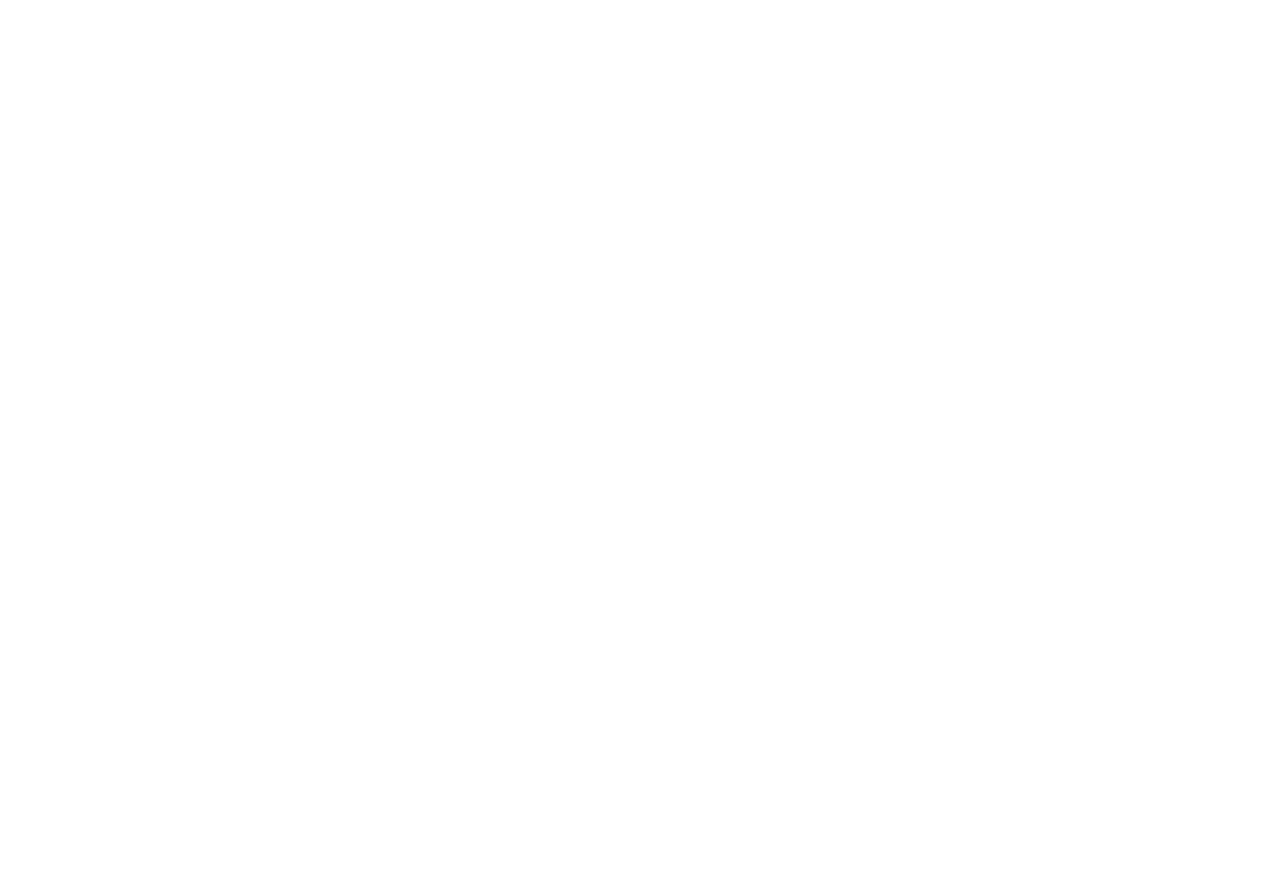
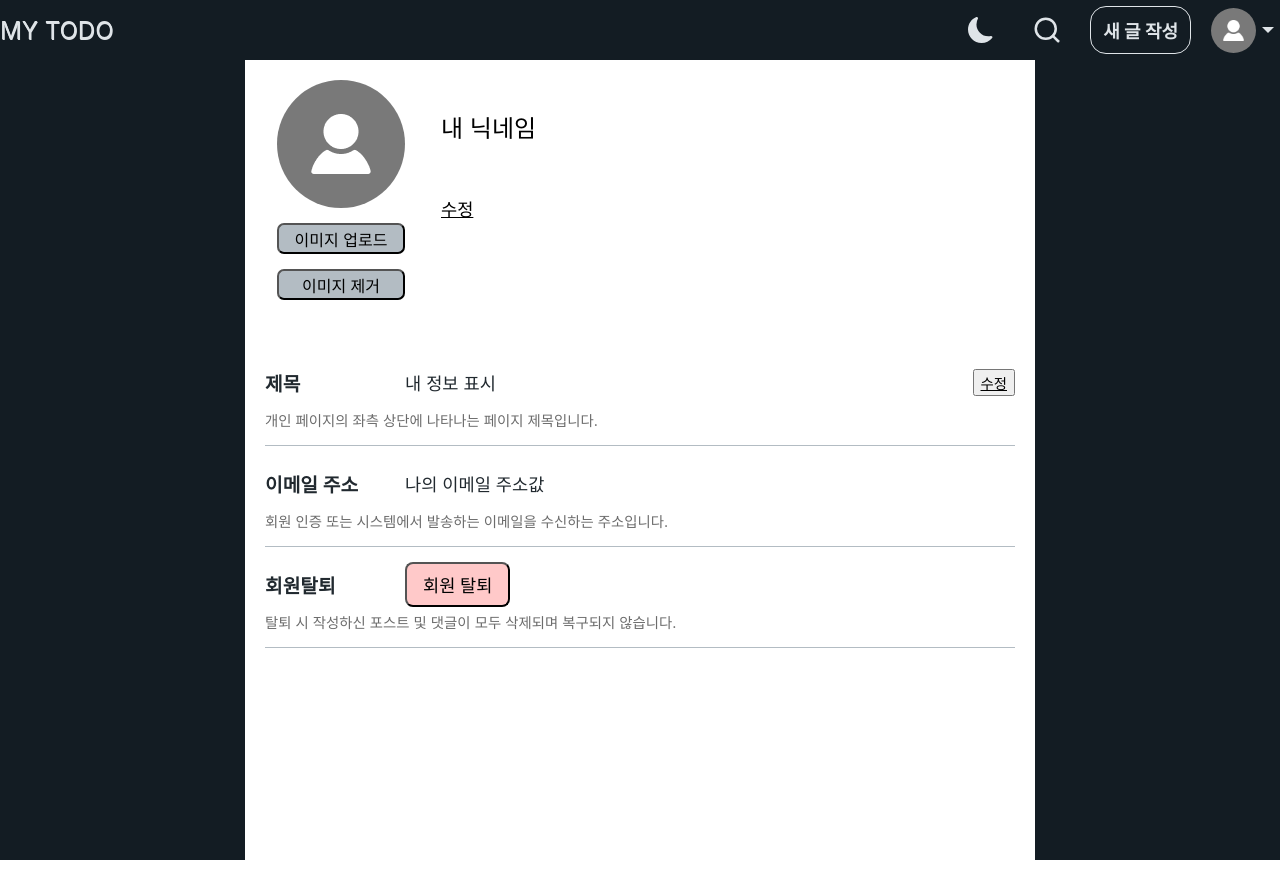
Before and after one commit to Joe-wonho/blog-side, a React (Create React App) app in the folder client/: page /mypage in a window 1280 px wide. Before the commit this address had no page. Before the commit the page ends 800 px from the top, so only its background shows below. Built offline with nearby package versions, Linux system fonts and the light colour scheme.

Commit message:
init: MyPage 레이아웃 구현

```diff
--- a/client/src/App.tsx
+++ b/client/src/App.tsx
@@ -3,6 +3,7 @@
 import MainPage from './pages/MainPage';
 import LoginPage from './pages/LoginPage';
 import SignupPage from './pages/SignupPage';
+import Mypage from './pages/Mypage';
 import { BrowserRouter, Route, Routes } from 'react-router-dom';
 import { RecoilRoot } from 'recoil';
 //1024px기준
@@ -12,9 +13,10 @@
       <RecoilRoot>
         <BrowserRouter>
           <Routes>
-            <Route path='/' element={<MainPage />}></Route>
+            <Route path='/main' element={<MainPage />}></Route>
             <Route path='/login' element={<LoginPage />}></Route>
             <Route path='/signup' element={<SignupPage />}></Route>
+            <Route path='/mypage' element={<Mypage />}></Route>
           </Routes>
         </BrowserRouter>
       </RecoilRoot>
--- a/client/src/components/Login/Login.tsx
+++ b/client/src/components/Login/Login.tsx
@@ -3,8 +3,9 @@
 import LoginForm from './LoginForm';
 import { useNavigate } from 'react-router';
 import { useState } from 'react';
-import axios from 'axios';
+import axios, { AxiosResponse } from 'axios';
 import { emailValidation, pwdValidation } from '../Signup/validation';
+
 const LoginContainer = styled.div`
   padding: 0 24px;
   height: 100%;
@@ -123,14 +124,19 @@
     if (emailValidation(loginForm.email)[0] === false || pwdValidation(loginForm.password)[0] === false) {
       alert('올바른 정보를 입력해주세요');
     } else {
-      console.log(loginForm);
       //  이부분에서 서버와 통신하면 된다.
-      // try {
-      //   await axios.post('http://localhost:8080/login', loginForm);
-      // } catch (err: any) {
-      //   console.log('axios 에러');
-      //   throw new Error(err);
-      // }
+      try {
+        await axios.post('/login', { email: loginForm.email, password: loginForm.password }).then((res) => {
+          const { authorization, refresh } = res.headers;
+          let accessToken: string = authorization;
+          let refreshToken: string = refresh;
+          console.log(accessToken);
+          console.log(refreshToken);
+          navigate('/main');
+        });
+      } catch (err: any) {
+        alert('로그인 실패');
+      }
     }
   };
 
--- /dev/null
+++ b/client/src/components/Mypage/MyInfo.tsx
@@ -0,0 +1,175 @@
+import styled from 'styled-components';
+import defaultProfileImg from '../../assets/profile.png';
+const MyinfoContainer = styled.div`
+  width: 100%;
+  padding: 20px;
+`;
+
+const ProfileContainer = styled.div`
+  display: flex;
+  width: 100%;
+  margin-bottom: 70px;
+  flex-direction: row;
+  @media screen and (max-width: 804px) {
+    flex-direction: column;
+    align-items: center;
+    margin-bottom: 20px;
+    min-width: 410px;
+  }
+`;
+
+const ProfileImgBox = styled.div`
+  width: 152px;
+  height: 220px;
+  display: flex;
+  flex-direction: column;
+  align-items: center;
+  gap: 15px;
+  .img-preview {
+    border-radius: 50%;
+    width: 128px;
+    height: 128px;
+  }
+  @media screen and (max-width: 804px) {
+    width: 100%;
+  }
+`;
+
+const ImgBtn = styled.button`
+  font-size: 1rem;
+  background-color: var(--gray-blue-300);
+  width: 128px;
+  height: 32px;
+  border-radius: 7px;
+  @media screen and (max-width: 804px) {
+    width: 160px;
+  }
+`;
+const ProfileInfoBox = styled.div`
+  flex-grow: 1;
+  display: flex;
+  flex-direction: column;
+  padding-left: 24px;
+  padding-top: 5px;
+  gap: 10px;
+
+  .my-nickname {
+    font-size: 1.5rem;
+    cursor: default;
+  }
+  .modify-nickname {
+    font-size: 1.1rem;
+    cursor: pointer;
+    text-decoration: underline;
+  }
+  @media screen and (max-width: 804px) {
+    border-bottom: 1px solid var(--gray-blue-300);
+    border-top: 1px solid var(--gray-blue-300);
+    margin-top: 30px;
+    width: 100%;
+    height: 85px;
+    padding: 10px 0;
+    gap: 0;
+    flex-direction: row;
+    align-items: center;
+    .my-nickname {
+      font-size: 1.2rem;
+      width: 140px;
+      cursor: default;
+    }
+    .modify-nickname {
+      font-size: 0.9rem;
+      cursor: pointer;
+      text-decoration: underline;
+    }
+  }
+`;
+
+const InfoContainer = styled.div`
+  width: 100%;
+  margin: 25px 0;
+  border-bottom: 1px solid var(--gray-blue-300);
+  display: flex;
+  flex-direction: column;
+  .info-desc {
+    color: var(--gray-600);
+    font-size: 0.9rem;
+    margin: 5px 0 15px;
+  }
+`;
+const InfoDiv = styled.div`
+  display: flex;
+  height: 25px;
+  align-items: center;
+  color: var(--dark-blue-800);
+  margin-bottom: 9px;
+  .title {
+    font-size: 1.2rem;
+    font-weight: 600;
+    width: 140px;
+  }
+  .title-desc {
+    font-size: 1.1rem;
+    font-weight: 400;
+    flex-grow: 1;
+  }
+  .title-modify {
+    display: flex;
+    justify-content: center;
+    align-items: center;
+    margin-left: 30px;
+    font-size: 0.9rem;
+    font-weight: 400;
+    text-decoration: underline;
+  }
+`;
+const DeleteBtn = styled.button`
+  background-color: rgb(255, 201, 201);
+  font-size: 1.1rem;
+  font-weight: 500;
+  padding: 8px 16px;
+  border-radius: 8px;
+`;
+const MyInfo = () => {
+  return (
+    <MyinfoContainer>
+      <ProfileContainer>
+        <ProfileImgBox>
+          <img className='img-preview' src={defaultProfileImg} alt='profile'></img>
+          <ImgBtn className='img-upload'>이미지 업로드</ImgBtn>
+          <ImgBtn className='img-delete'>이미지 제거</ImgBtn>
+        </ProfileImgBox>
+        <ProfileInfoBox>
+          <p className='my-nickname'>내 닉네임</p>
+          <p className='modify-nickname'>수정</p>
+        </ProfileInfoBox>
+      </ProfileContainer>
+      <InfoContainer>
+        <InfoDiv>
+          <div className='title'>제목</div>
+          <div className='title-desc'>내 정보 표시</div>
+          <button className='title-modify'>수정</button>
+        </InfoDiv>
+        <p className='info-desc'>개인 페이지의 좌측 상단에 나타나는 페이지 제목입니다.</p>
+      </InfoContainer>
+
+      <InfoContainer>
+        <InfoDiv>
+          <div className='title'>이메일 주소</div>
+          <div className='title-desc'>나의 이메일 주소값</div>
+        </InfoDiv>
+        <p className='info-desc'>회원 인증 또는 시스템에서 발송하는 이메일을 수신하는 주소입니다.</p>
+      </InfoContainer>
+
+      <InfoContainer>
+        <InfoDiv>
+          <div className='title'>회원탈퇴</div>
+          <DeleteBtn>회원 탈퇴</DeleteBtn>
+        </InfoDiv>
+        <p className='info-desc'>탈퇴 시 작성하신 포스트 및 댓글이 모두 삭제되며 복구되지 않습니다.</p>
+      </InfoContainer>
+    </MyinfoContainer>
+  );
+};
+
+export default MyInfo;
--- a/client/src/components/Signup/Signup.tsx
+++ b/client/src/components/Signup/Signup.tsx
@@ -94,14 +94,15 @@
       alert('올바른 정보를 입력해주세요');
     } else {
       //이부분에서 서버와 통신하면 된다.
-      // try {
-      //   await axios.post('http://localhost:8080/signup', formData, {
-      //     headers: { 'content-type': 'multipart/form-data' },
-      //   });
-      // } catch (err: any) {
-      //   console.log('axios 에러');
-      //   throw new Error(err);
-      // }
+      try {
+        await axios.post('/signup', formData, {
+          headers: { 'content-type': 'multipart/form-data' },
+        });
+        navigate('/login');
+      } catch (err: any) {
+        alert('회원가입 실패');
+        throw new Error(err);
+      }
     }
   };
   return (
--- /dev/null
+++ b/client/src/pages/Mypage.tsx
@@ -0,0 +1,33 @@
+import React from 'react';
+import styled from 'styled-components';
+import Header from '../components/Header/Header';
+import MyInfo from '../components/Mypage/MyInfo';
+const MypageContainer = styled.div`
+  height: 100vh;
+  display: flex;
+  justify-content: center;
+  background-color: var(--dark-blue-900);
+  /* background-color: var(--light-gray-150); */
+`;
+const MypageArea = styled.div`
+  width: 790px;
+  height: 820px;
+  background-color: var(--white-100);
+  display: flex;
+  flex-direction: column;
+`;
+
+const Mypage = () => {
+  return (
+    <>
+      <Header></Header>
+      <MypageContainer>
+        <MypageArea>
+          <MyInfo></MyInfo>
+        </MypageArea>
+      </MypageContainer>
+    </>
+  );
+};
+
+export default Mypage;
```
Also changed, not shown: client/package.json (+5 -2 lines), 1 other file (tests, documents, lock files or other folders).
